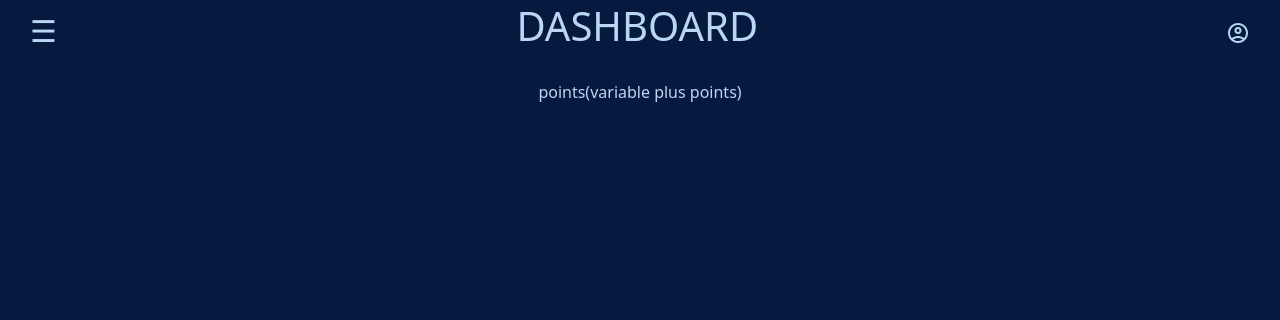
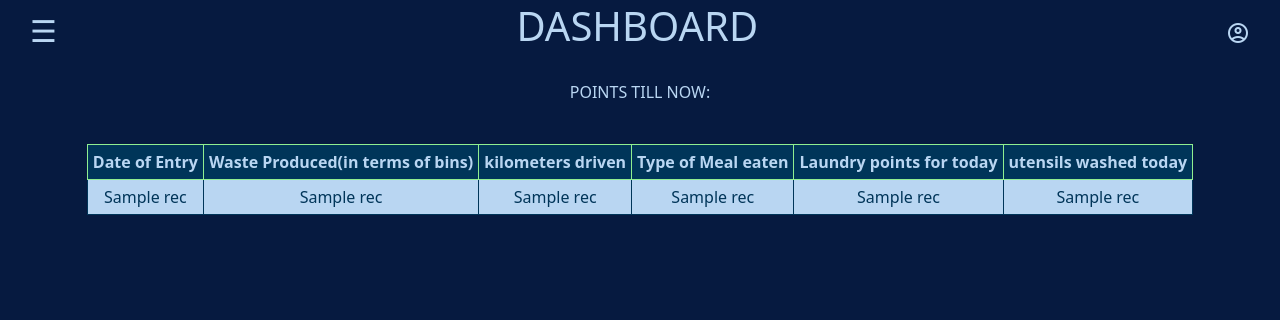
Before and after one commit to ad-kat/Carbon-Footprint-Tracker, a Flask app: template templates/points.html in a window 1280 px wide. Shown: the top 320 px of the page. Run offline with Flask 3, Linux system fonts and the light colour scheme; the template is opened without the code that fills it: most values are stand-ins (such as "Sample title", 1, 10 or a date in 2020).

Commit message:
displaying carbon points data and UI modifications

```diff
--- a/app.py
+++ b/app.py
@@ -1,5 +1,5 @@
 from flask import Flask, render_template
-from database import load_basicinfo_from_db
+from database import load_basicinfo_from_db, load_activities_from_db
 
 app = Flask(__name__, template_folder="templates")
 
@@ -49,7 +49,8 @@ def offset():
 
 @app.route('/points', methods=['GET'])
 def points():
-  return render_template('points.html')
+  data=load_activities_from_db()
+  return render_template('points.html',activities=data)
 
 
 
--- a/database.py
+++ b/database.py
@@ -1,6 +1,6 @@
 from sqlalchemy import create_engine, text
 
-db_string = "mysql+pymysql://3ukz4qcmgyrybc678dx4:pscale_pw_swFdDVjKgtZ12HDGikyk3qNJO8tTEJkknjSyx1i1MnO@aws.connect.psdb.cloud/carbon-footprint?charset=utf8mb4"
+db_string = "mysql+pymysql://3jjeuxgxdnvs3vfx1mms:pscale_pw_i2VtbczYiIHhTS4hMvMhdfaeakMF7RsQESDOqDMqU6L@aws.connect.psdb.cloud/carbon-footprint?charset=utf8mb4"
 engine = create_engine(db_string,
                        connect_args={"ssl": {
                            "ssl_ca": "/etc/ssl/cert.pem"
@@ -32,3 +32,21 @@ def load_users_from_db():
     for row in result.all():
       users.append(list(row))
     return users
+
+
+def load_activities_from_db():
+  with engine.connect() as conn:
+    result = conn.execute(
+        text("select * from daily_activities where user_id=1"))
+
+    data = []
+    for row in result.all():
+      data.append(list(row))
+
+    fdata = []
+    for row in data:
+      newrow = []
+      for item in row:
+        newrow.append(str(item))
+      fdata.append(newrow)
+    return fdata
--- a/templates/points.html
+++ b/templates/points.html
@@ -73,6 +73,19 @@
           text-align: center;
 
         }
+    table,th{
+      margin-left:auto;
+      margin-right:auto;
+      border:1px solid #90EE90;
+      padding:5px ;
+    }
+    td{
+      margin-left:auto;
+      margin-right:auto;
+      border:1px solid #003559;
+      padding:5px ;
+      color: #003559;
+    }
     </style>
 </head>
 <body>
@@ -92,7 +105,32 @@
 
     <div class="content">
 
-        <p>points(variable plus points)</p>
+        <p>POINTS TILL NOW:</p>
+
+      <table border="1" >
+
+        <tr bgcolor=#003559>
+          <th> Date of Entry </th>
+
+          <th> Waste Produced(in terms of bins) </th>
+          <th> kilometers driven </th>
+          <th> Type of Meal eaten </th>
+          <th> Laundry points for today </th>
+          <th> utensils washed today </th>
+        </tr>
+        {% for rec in activities %}
+        <tr bgcolor=#B9D6F2>
+          <td>{{rec[6]}}</td>
+
+          <td>{{rec[1]}}</td>
+          <td>{{rec[2]}}</td>
+          <td>{{rec[3]}}</td>
+          <td>{{rec[4]}}</td>
+          <td>{{rec[5]}}</td>
+        </tr>
+        <br>
+        {% endfor %}
+      </table>
       <br>
       <br>
 
```
Also changed, not shown: templates/basicinfo.html (+33 -12 lines).
